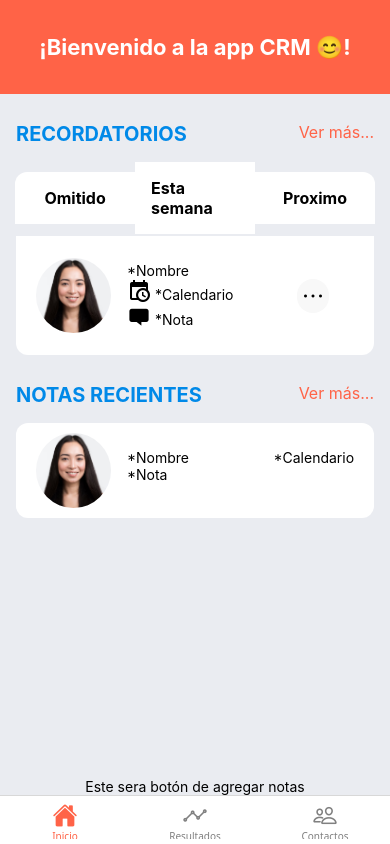
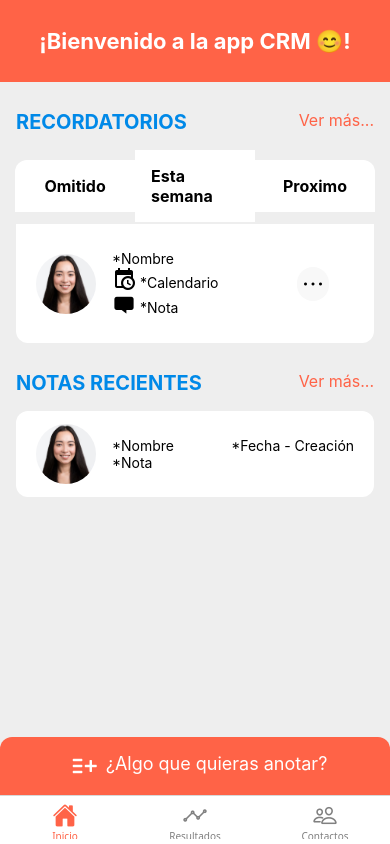
Before and after one commit to JoseCob/EER_CERTIFICACION_SOFTWARE_8VO_IGTI_JOSE_JESUS_COB_KANTUN, a React Native app: screen /Inicio in a window 390 px wide. Built offline with nearby package versions, Linux system fonts and the light colour scheme.

Commit message:
Maquetación terminada
Se termino el diseño de la aplicación de la vista HomePage.tsx

```diff
--- a/src/features/home/presentation/ui/pages/HomePage.tsx
+++ b/src/features/home/presentation/ui/pages/HomePage.tsx
@@ -1,15 +1,18 @@
 import React from "react";
 import AntDesign from '@expo/vector-icons/AntDesign'; //Icono para ver más del contacto
 import MaterialCommunityIcons from '@expo/vector-icons/MaterialCommunityIcons'; //Icono para Calendario con hora
-import Entypo from '@expo/vector-icons/Entypo'; //Icono para las notas
+import Entypo from '@expo/vector-icons/Entypo'; //Icono para las notas y el botón agregar notas
 import { StyleSheet, Text, View, Image, Pressable, TouchableOpacity  } from "react-native";
+import { ScrollView } from 'react-native';
 import SafeLayout from '../../../../../shared/components/layouts/SafeLayout';
+
 
 
 const HomePage = () => {
 
     return (
         <SafeLayout>
+            <ScrollView contentContainerStyle={styles.scrollContainer} showsVerticalScrollIndicator={false}>
                 {/* -- Sección de bienvenida -- */}
                 <View style={styles.containerMain}>
                     <Text style={styles.titleWelcome}>¡Bienvenido a la app CRM 😊!</Text>
@@ -44,8 +47,7 @@ const HomePage = () => {
                         </TouchableOpacity>
                     </View>
 
-                {/*Contenedor para los contactos*/}
-                {/* -- Sección para la tarjeta de contactos -- */}
+                    {/* -- Sección para las tarjetas de contactos o notas -- */}
                     <View style={styles.contacsCard}>
                         <View style={styles.cardBody}>
                             <View style={styles.imgContainer}>
@@ -68,7 +70,7 @@ const HomePage = () => {
                                     style={styles.bntSeeMore}
                                     onPress={() => console.log("Botón ver más del contacto")}>
                                     <View>
-                                    <AntDesign name="ellipsis1" size={24} color="black"/>
+                                        <AntDesign name="ellipsis1" size={24} color="black" />
                                     </View>
                                 </TouchableOpacity>
                             </View>
@@ -88,7 +90,7 @@ const HomePage = () => {
                         </Pressable>
                     </View>
 
-                {/* -- Sección para la tarjeta de contactos -- */}
+                    {/* -- Sección para las tarjetas de contactos o notas -- */}
                     <View style={styles.noteCard}>
                         <View style={styles.cardBody}>
                             <View style={styles.imgContainer}>
@@ -100,20 +102,23 @@ const HomePage = () => {
                             <View style={styles.contactInfo}>
                                 <View style={styles.infoHeader}>
                                     <Text>*Nombre</Text>
-                                <Text>*Calendario </Text>
+                                    <Text>*Fecha - Creación </Text>
                                 </View>
                                 <Text>*Nota</Text>
                             </View>
                         </View>
                     </View>
                 </View>
-
-            {/* Sección de agregar Notas */}
+            </ScrollView>
+            {/* -- Sección para agregar Notas -- */}
                 <View style={styles.addNotes}>
                     <Pressable
                         onPress={()=>console.log("Botón para agregar notas")}
                     >
-                    <Text>Este sera botón de agregar notas</Text>
+                        <View style={styles.btnAddNote}>
+                            <Entypo name="add-to-list" size={24} color="white" />
+                            <Text style={styles.addNoteTitle}> ¿Algo que quieras anotar?</Text>
+                        </View>
                     </Pressable>
                 </View>
         </SafeLayout>
@@ -127,7 +132,7 @@ const styles = StyleSheet.create({
         justifyContent: 'flex-start',
         backgroundColor: 'tomato',
         alignItems: 'center',
-        padding: 12,
+        padding: 6,
     },
     titleWelcome:{
         color: 'white',
@@ -137,6 +142,9 @@ const styles = StyleSheet.create({
     },
 
     // -- Sección para el contenido general --
+    scrollContainer: {
+        paddingBottom: 100, // 👈 para que el contenido no se tape con el botón fijo
+    },
     content:{
         justifyContent:'flex-start',
         marginTop: 28,
@@ -164,7 +172,16 @@ const styles = StyleSheet.create({
         color: 'gray',
     },
 
-    // -- Sección para la tarjeta de contactos --
+    // -- Sección para las tarjetas de contactos o notas --
+    //Tarjetas para notas
+    noteCard:{
+        backgroundColor: 'white',
+        borderRadius:12,
+        paddingTop: 10,
+        paddingBottom: 10,
+        paddingLeft: 20,
+    },
+    //Tarjetas para contactos
     contacsCard:{
         backgroundColor: 'white',
         borderBottomLeftRadius:12,
@@ -173,7 +190,40 @@ const styles = StyleSheet.create({
         paddingBottom: 10,
         paddingLeft: 20,
     },
+    //Cuerpo de la tarjeta
     cardBody:{flexDirection:'row'},
+    imgContainer:{
+        justifyContent:'center',
+    },
+    //Encabezado de información para la tarjeta
+    infoHeader:{
+        justifyContent:'space-between',
+        flexDirection:'row',
+    },
+    //Contenedor de la imagen del contacto
+    contactImg:{
+        resizeMode:'contain',
+        width: 60,
+        height: 60,
+        borderRadius: 50,
+    },
+    //Contenedor para la información del contacto
+    contactInfo:{
+        flex: 1,
+        flexDirection:'column',
+        margin:16,
+    },
+    //Contenedor para el botón de "ver más"
+    seeMorecontact:{
+        justifyContent:'center',
+        alignItems: 'flex-end',
+        right: 45,
+    },
+    bntSeeMore:{
+        padding: 4,
+        borderRadius:16,
+        backgroundColor:'#f8f8f8',
+    },
 
     // -- Sección de recordatorios --
     //Contenedor para los botones
@@ -195,50 +245,29 @@ const styles = StyleSheet.create({
     },
     buttonItemLeft:{borderTopLeftRadius: 12,}, buttonItemRight:{borderTopRightRadius: 12,},
 
-    //Contenedor para los contactos
-    imgContainer:{
-        justifyContent:'center',
-    },
-    contactImg:{
-        resizeMode:'contain',
-        width: 75,
-        height: 75,
-        borderRadius: 50,
-    },
-    contactInfo:{
-        flex: 1,
-        flexDirection:'column',
-        margin:16,
-    },
-    seeMorecontact:{
-        justifyContent:'center',
-        alignItems: 'flex-end',
-        right: 45,
-    },
-    bntSeeMore:{
-        padding: 4,
-        borderRadius:16,
-        backgroundColor:'#f8f8f8',
-    },
-
-    // -- Sección de notas recientes --
-    noteCard:{
-        backgroundColor: 'white',
-        borderRadius:12,
-        paddingTop: 10,
-        paddingBottom: 10,
-        paddingLeft: 20,
-    },
-    infoHeader:{
-        justifyContent:'space-between',
-        flexDirection:'row',
-    },
-
     // -- Sección para agregar notas --
     addNotes:{
-        flex:1,
-        justifyContent:'flex-end',
-        alignItems:'center',
+        position: 'absolute',
+        bottom: 0,
+        left: 0,
+        right: 0,
+        borderTopLeftRadius: 12,
+        borderTopRightRadius: 12,
+        backgroundColor: 'tomato', // mismo color de fondo si quieres cubrir bien
+        alignItems: 'center',
+        zIndex: 1,
+    },
+    btnAddNote:{
+        padding: 16,
+        paddingLeft: 26,
+        flexDirection: 'row',
+    },
+    addNoteTitle:{
+        width: '100%',
+        justifyContent: 'center',
+        color: 'white',
+        marginLeft: 4,
+        fontSize: 18,
     },
 })
 
--- a/src/shared/components/layouts/SafeLayout.tsx
+++ b/src/shared/components/layouts/SafeLayout.tsx
@@ -14,6 +14,6 @@ const styles = StyleSheet.create({
   container: {
     flex: 1,
     paddingHorizontal: 0, //El ancho que queremos dejar de margen entre los componentes
-    backgroundColor: '#eaecf1', //Color de fondo de las pantallas
+    backgroundColor: '#eeeeee', //Color de fondo de las pantallas
   },
 });
```
Lines whose indentation alone changed are shown as unchanged.
